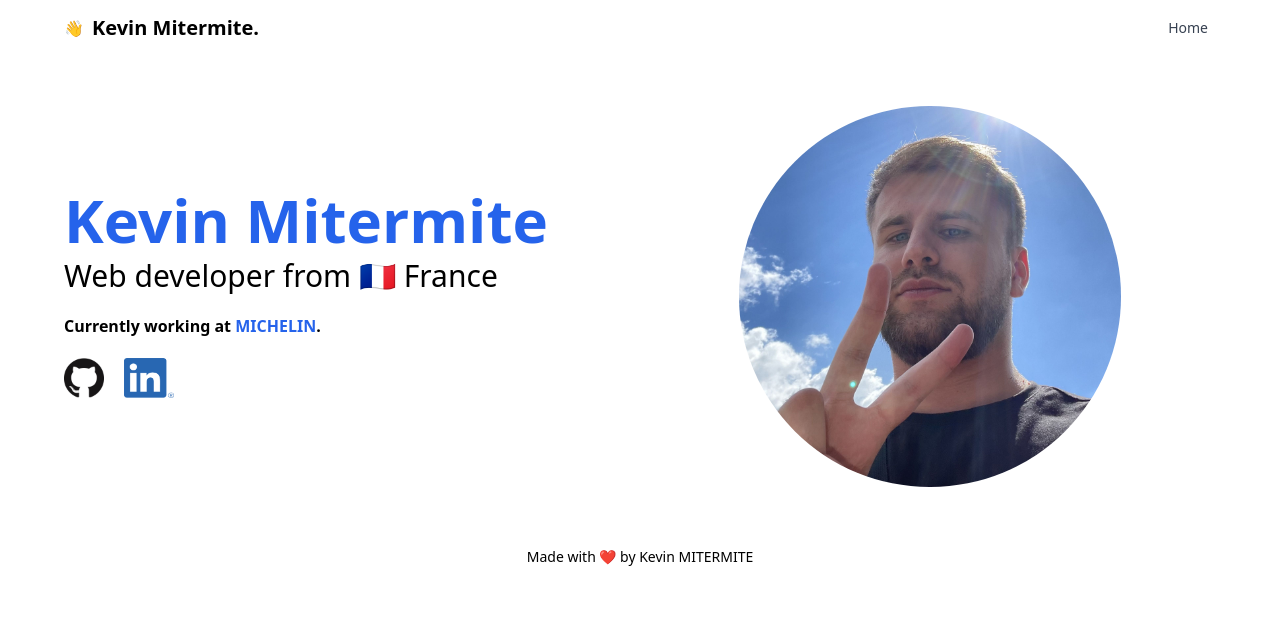
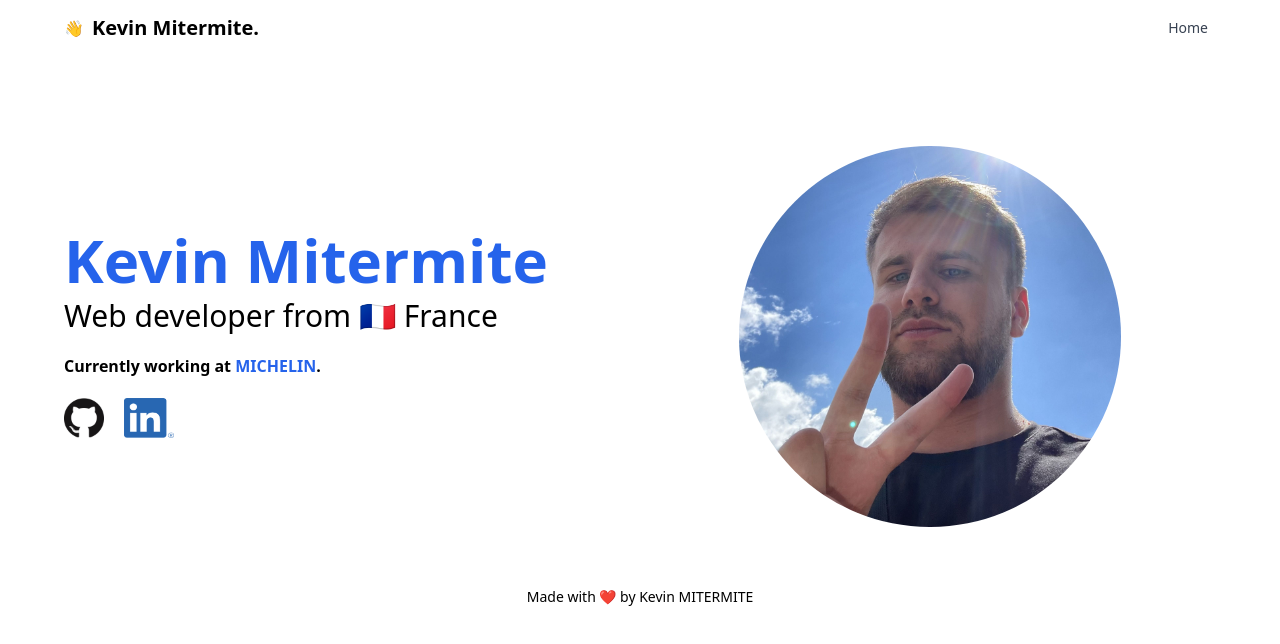
Before and after one commit to mitermitek/mitermitek.dev, a Next.js app: page / in a window 1280 px wide. Shown: the top 644 px of the page. Built offline with nearby package versions, Linux system fonts and the light colour scheme.

Commit message:
Adjust margins for the navbar and the footer

```diff
--- a/components/footer.js
+++ b/components/footer.js
@@ -1,6 +1,6 @@
 export default function Footer() {
   return (
-    <footer className="bg-white px-2 sm:px-4 py-2.5">
+    <footer className="bg-white px-2 sm:px-4 py-2.5 my-10">
       <p className="text-center text-sm">Made with ❤️ by Kevin MITERMITE</p>
     </footer>
   );
--- a/components/navbar.js
+++ b/components/navbar.js
@@ -5,7 +5,7 @@ export default function Navbar() {
   const [isNavExpanded, setIsNavExpanded] = useState(false);
 
   return (
-    <nav className="bg-white px-2 sm:px-4 py-2.5 mb-5 md:mb-10">
+    <nav className="bg-white px-2 sm:px-4 py-2.5 mb-10 md:mb-20">
       <div className="container max-w-6xl flex flex-wrap justify-between items-center mx-auto">
         <Link href="/">
           <a className="flex items-center">
```
